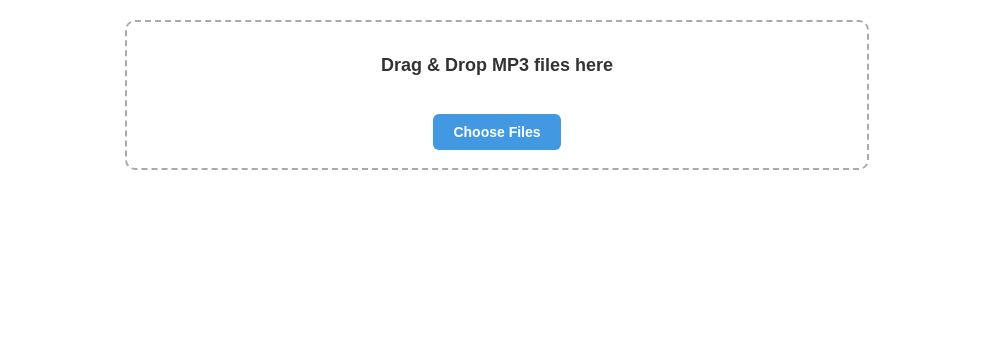
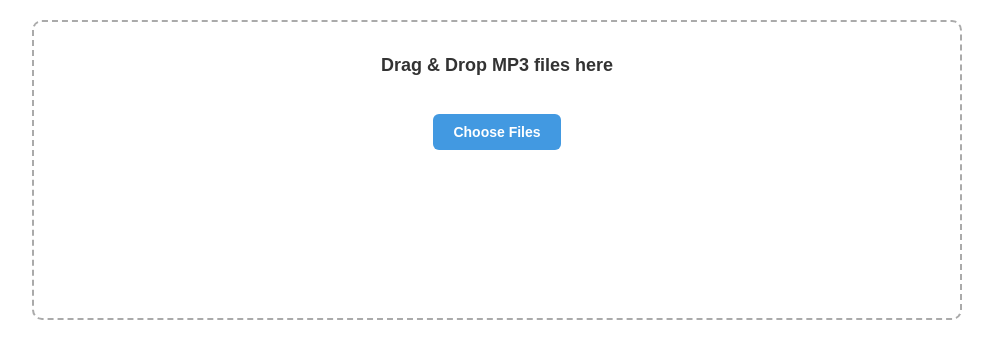
Before and after one commit to yaboong/yaboong-netlify, a plain HTML site: page index.html in a window 1280 px wide. Shown: the whole page, without its empty margins (143-1136 px from the left). Drawn offline with Linux system fonts and the light colour scheme.

Commit message:
chore: drag & drop area style fix

```diff
--- a/index.css
+++ b/index.css
@@ -8,7 +8,7 @@ body {
 
 #drop-area,
 #log-container {
-    width: 60%;
+    width: 75%;
     max-width: 1000px;
     box-sizing: border-box;
     margin: 20px auto;
@@ -23,7 +23,7 @@ body {
     color: #333;
     font-size: 18px;
     font-weight: bold;
-    min-height: 150px;
+    min-height: 300px;
     display: flex;
     flex-direction: column;
     align-items: center;
```
